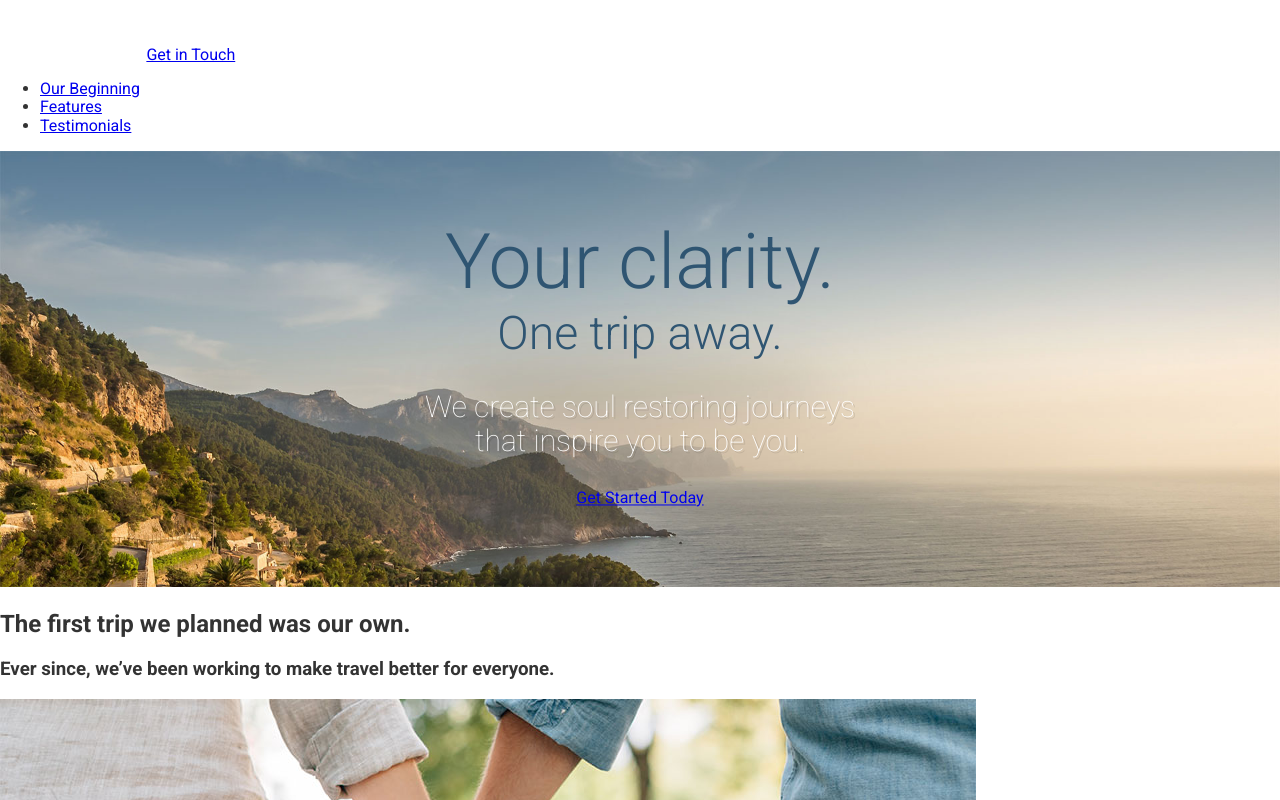
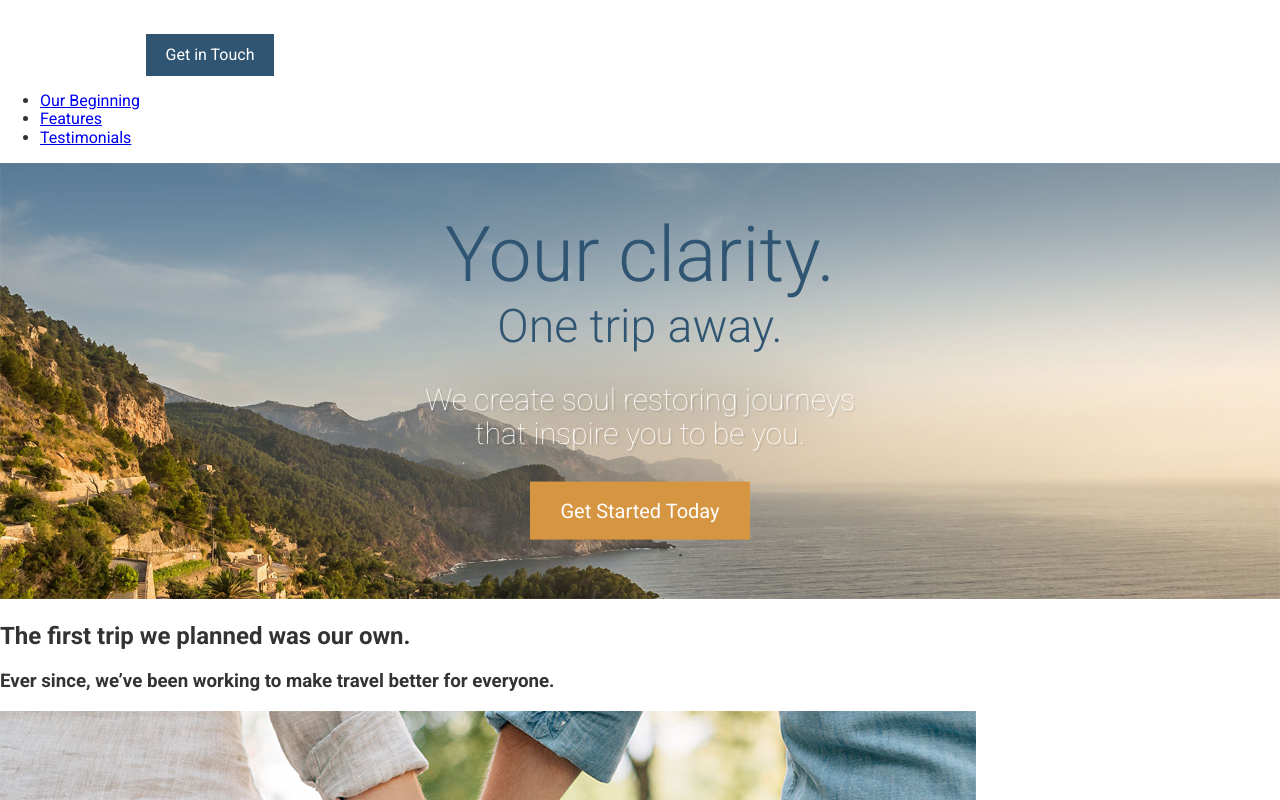
Before and after one commit to anarorujov/travel-site, a website: page app/index.html in a window 1280 px wide. Shown: the top 800 px of the page. Drawn offline with Linux system fonts and the light colour scheme.

Commit message:
Added base button styles

```diff
--- /dev/null
+++ b/app/assets/styles/base/_variables.css
@@ -0,0 +1,2 @@
+$mainBlue: #2f5572;
+$mainOrange: #d59541;
--- /dev/null
+++ b/app/assets/styles/modules/_btn.css
@@ -0,0 +1,16 @@
+.btn {
+    background-color: #2f5572;
+    color: #fff;
+    text-decoration: none;
+    padding: .75rem 1.2rem;
+    display: inline-block;
+
+    &--orange {
+        background-color: $mainOrange;
+    }
+
+    &--large {
+        font-size: 1.25rem;
+        padding: 1.1rem 1.9rem;
+    }
+}
--- a/app/assets/styles/modules/_large-hero.css
+++ b/app/assets/styles/modules/_large-hero.css
@@ -12,14 +12,14 @@
 
     &__title {
         font-weight: 300;
-        color: #2f5572;
+        color: $mainBlue;
         font-size: 4.8rem;
         margin: 0;
     }
 
     &__subtitle {
         font-weight: 300;
-        color: #2f5572;
+        color: $mainBlue;
         font-size: 2.9rem;
         margin: 0;
     }
--- a/app/assets/styles/styles.css
+++ b/app/assets/styles/styles.css
@@ -1,3 +1,5 @@
 @import "normalize.css";
 @import "base/_global";
+@import "base/_variables.css";
 @import "modules/_large-hero";
+@import "modules/_btn";
--- a/app/index.html
+++ b/app/index.html
@@ -11,7 +11,7 @@
 <body>
   <header>
     <img src="assets/images/icons/clear-view-escapes.svg">
-    <a href="#">Get in Touch</a>
+    <a href="#" class="btn">Get in Touch</a>
     <nav>
       <ul>
         <li><a href="#our-beginning">Our Beginning</a></li>
@@ -27,7 +27,7 @@
       <h1 class="large-hero__title">Your clarity.</h1>
       <h2 class="large-hero__subtitle">One trip away.</h2>
       <p class="large-hero__description">We create soul restoring journeys that inspire you to be you.</p>
-      <p><a href="#">Get Started Today</a></p>
+      <p><a href="#" class="btn btn--orange btn--large">Get Started Today</a></p>
     </div>
   </div>
 
@@ -84,7 +84,7 @@
   </div>
 
   <footer>
-    <p>Copyright &copy; 2016 Clear View Escapes. All rights reserved. <a href="#">Get in Touch</a></p>
+    <p>Copyright &copy; 2016 Clear View Escapes. All rights reserved. <a href="#" class="btn btn--orange">Get in Touch</a></p>
   </footer>
 </body>
 </html>
--- a/app/temp/styles/styles.css
+++ b/app/temp/styles/styles.css
@@ -497,3 +497,20 @@ img {
         margin-left: auto;
         margin-right: auto;
     }
+
+.btn {
+    background-color: #2f5572;
+    color: #fff;
+    text-decoration: none;
+    padding: .75rem 1.2rem;
+    display: inline-block;
+}
+
+.btn--orange {
+        background-color: #d59541;
+    }
+
+.btn--large {
+        font-size: 1.25rem;
+        padding: 1.1rem 1.9rem;
+    }
```
